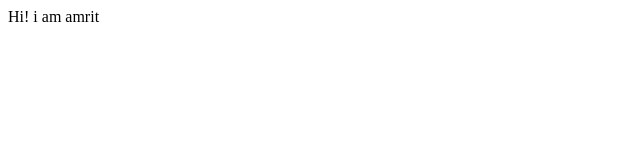
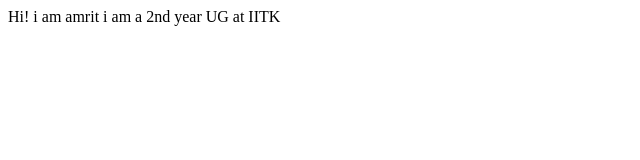
Before and after one commit to PirateKing55/akpsite.com, a plain HTML site: page index.html in a window 1280 px wide. Shown: the whole page, without its empty margins (0-640 px from the left). Drawn offline with Linux system fonts and the light colour scheme.

Commit message:
docs : made changes to to index

```diff
--- a/index.html
+++ b/index.html
@@ -8,5 +8,6 @@
 </head>
 <body>
     Hi! i am amrit
+    i am a 2nd year UG at IITK
 </body>
 </html>
```
